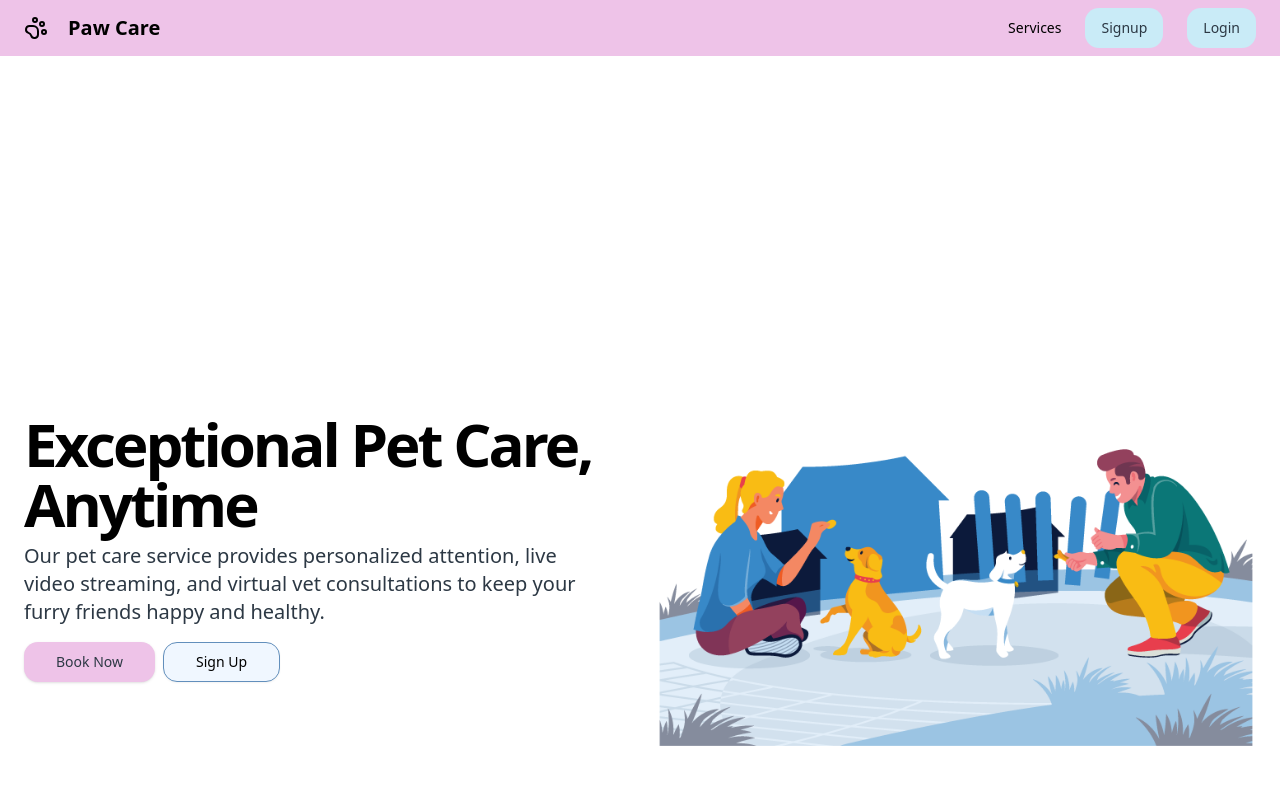
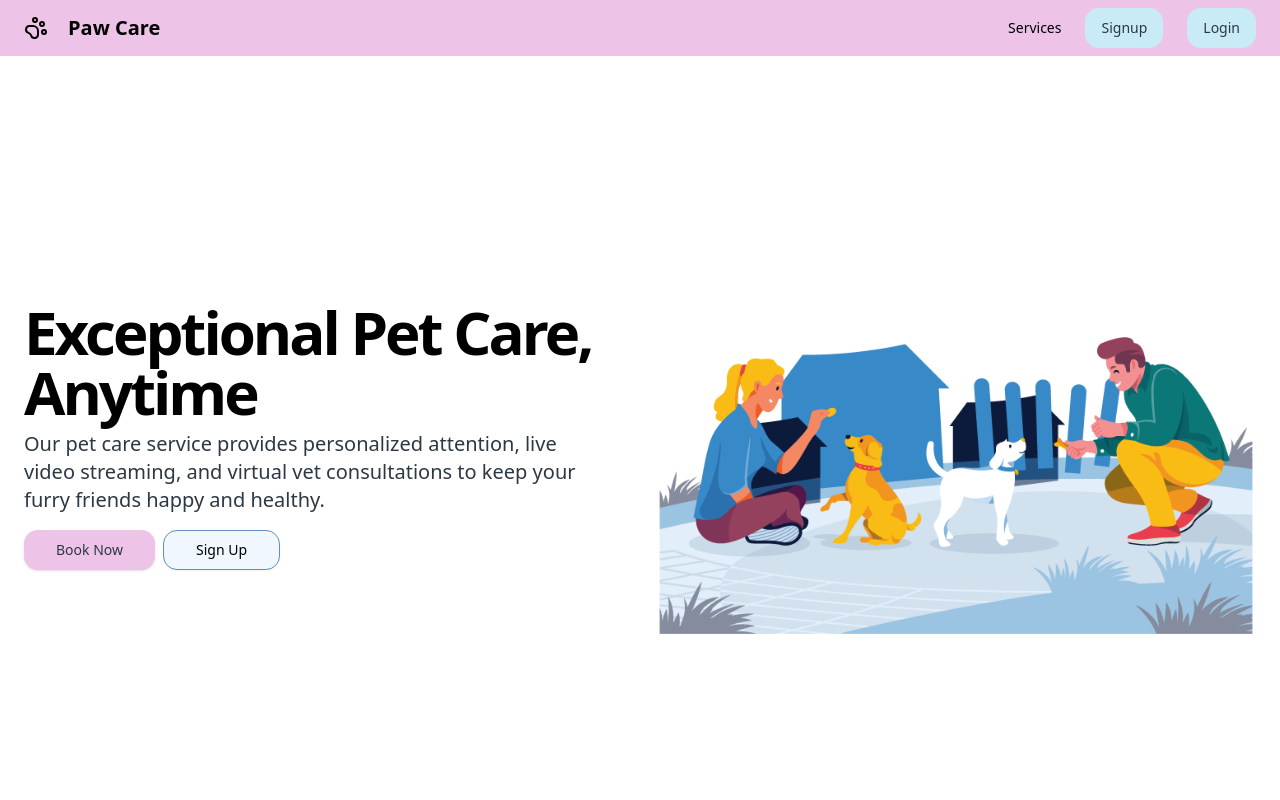
Before and after one commit to kenil-kanani/PetBoardingManagement-Odoo, a React (Vite) app in the folder client/: page / in a window 1280 px wide. Shown: the top 800 px of the page. Built offline with nearby package versions, Linux system fonts and the light colour scheme.

Commit message:
fix: homepage ui

```diff
--- a/client/src/components/HeroSection.jsx
+++ b/client/src/components/HeroSection.jsx
@@ -10,7 +10,7 @@ import { Card } from "../components/ui/card";
 import { Avatar, AvatarImage, AvatarFallback } from "../components/ui/avatar";
 import { Separator } from "../components/ui/separator";
 import dog from "../assets/br_logo.png";
-import dog2 from "../assets/br_logo.png";
+import dog2 from "../assets/png1.png";
 
 import Footer from "./Footer";
 import { Link } from "react-router-dom";
@@ -18,9 +18,9 @@ import { Link } from "react-router-dom";
 // Dummy Link component to replace Next.js Link
 
 const Hero = () => (
-  <section className="w-full py-12 md:py-24 lg:py-32 xl:py-48">
+  <section className="w-full py-12 md:py-24 lg:py-32 xl:py-20">
     <div className="container px-4 md:px-6">
-      <div className="grid gap-6 lg:grid-cols-[1fr_400px] lg:gap-12 xl:grid-cols-[1fr_600px]">
+      <div className="grid gap-6 lg:grid-cols-[1fr_400px] lg:gap-12 xl:grid-cols-[1fr_600px] object-fill">
         <img
           src={dog}
           alt="Hero"
```
